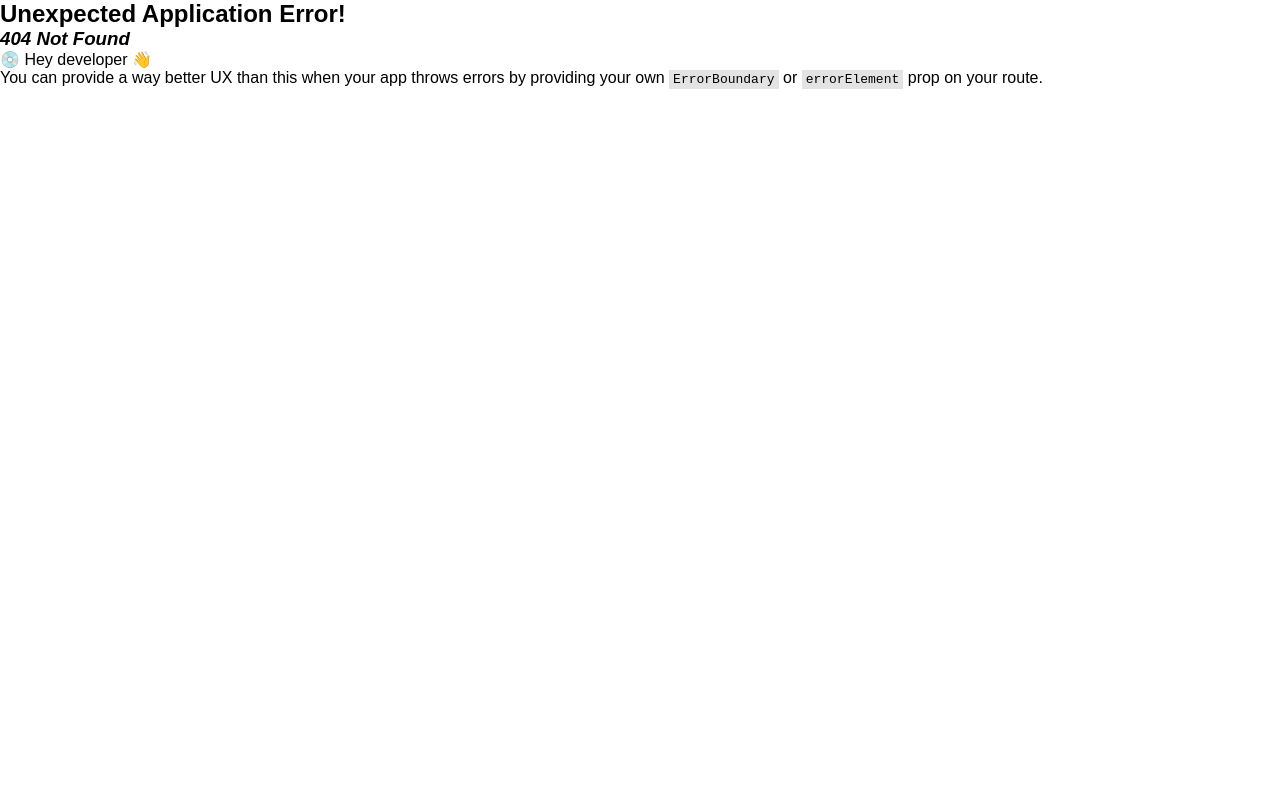
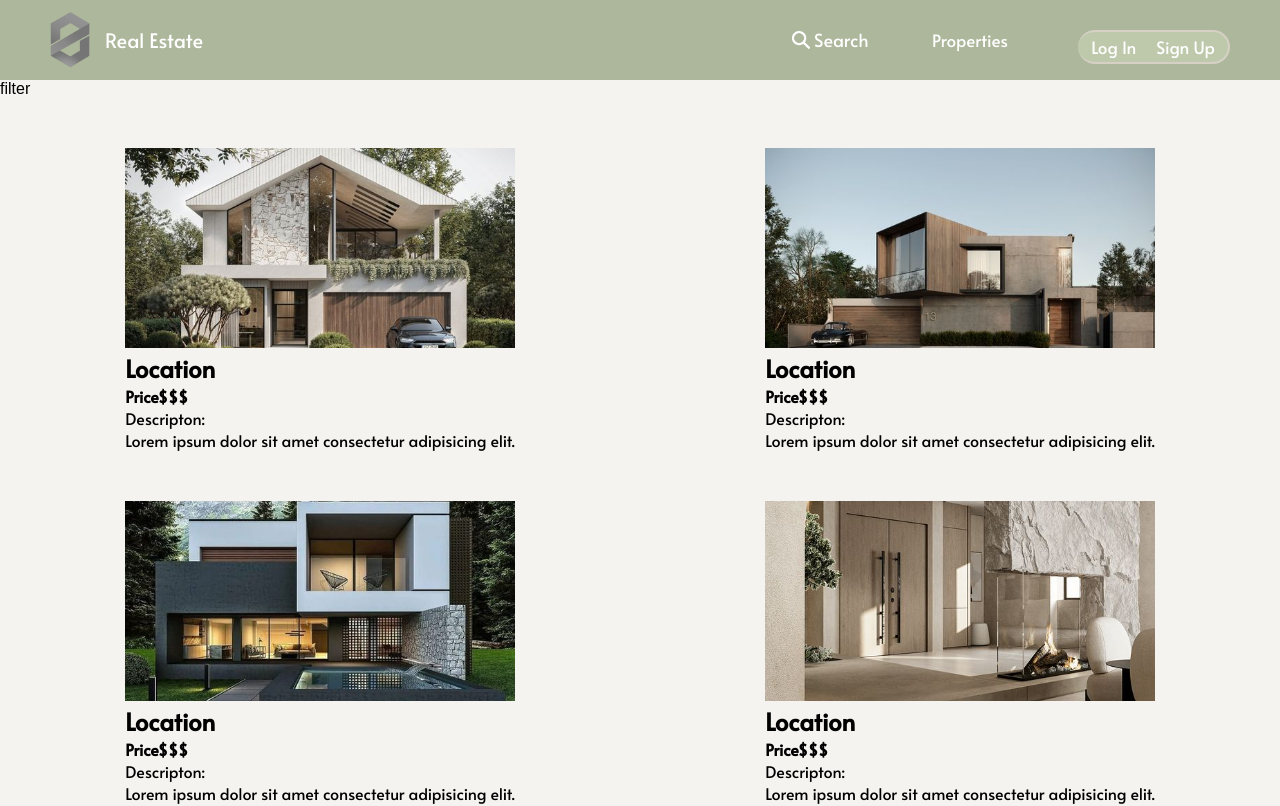
Before and after one commit to gentkoshii/RealEstateListingsPlatform, a React (Vite) app in the folder react-estate/: page /properties in a window 1280 px wide. Before the commit this address had no page. Shown: the top 806 px of the page. Built offline with nearby package versions, Linux system fonts and the light colour scheme; a web font is replaced by a local one.

Commit message:
added files for properties, to be added to later

```diff
--- a/react-estate/src/Components/navbar/navbar.jsx
+++ b/react-estate/src/Components/navbar/navbar.jsx
@@ -1,9 +1,9 @@
 import { useState } from "react";
 import "./navbar.scss"
 
-function Navbar(){
+function Navbar() {
     const [open, setOpen] = useState(false)
-    return(
+    return (
         <nav>
             <div className="navLeft">
                 <img src="./public\Icons\logo.png" alt="Logo" />
@@ -17,16 +17,16 @@ function Navbar(){
                         </button>
                         <input type="text" name="Search" placeholder="Search" />
                     </form>
-                        <a href="">Properties</a>
+                    <a href="properties">Properties</a>
                 </div>
                 <div className="navAuthorization">
                     <a href="login">Log In</a>
                     <a href="signup">Sign Up</a>
                 </div>
                 <div className="navbarIcon">
-                        <img src="./public/Icons/menu2.png" alt="Hamburger-Menu" onClick={() => setOpen((prev)=> !prev)}/>
+                    <img src="./public/Icons/menu2.png" alt="Hamburger-Menu" onClick={() => setOpen((prev) => !prev)} />
                 </div>
-                    <div className={open ? "navbarMenu active" : "navbarMenu" }>
+                <div className={open ? "navbarMenu active" : "navbarMenu"}>
                     <a href="">Properties</a>
                     <a>Login</a>
                     <a>Sign Up</a>
--- /dev/null
+++ b/react-estate/src/Properties/properties.jsx
@@ -0,0 +1,90 @@
+import React from "react";
+import Navbar from "../Components/navbar/navbar";
+import HomeFooter from "../Components/homeFooter";
+import "./properties.scss";
+
+function properties() {
+    return (
+        <div className="properties">
+            <Navbar></Navbar>
+            <div className="filter">filter</div>
+            <div className="grid">
+                <div className="Property">
+                    <a href="">
+                        <img src="./House img\House1.jpg" alt="House Image" />
+                        <h2>Location</h2>
+                        <h4>Price$$$</h4>
+                        <p>Descripton: <br /> Lorem ipsum dolor sit amet consectetur adipisicing elit.</p>
+                    </a>
+                </div>
+                <div className="Property">
+                    <a href="">
+                        <img src="./House img\House2.jpg" alt="House Image" />
+                        <h2>Location</h2>
+                        <h4>Price$$$</h4>
+                        <p>Descripton: <br /> Lorem ipsum dolor sit amet consectetur adipisicing elit.</p>
+                    </a>
+                </div>
+                <div className="Property">
+                    <a href="">
+                        <img src="./House img\House3.jpg" alt="House Image" />
+                        <h2>Location</h2>
+                        <h4>Price$$$</h4>
+                        <p>Descripton: <br /> Lorem ipsum dolor sit amet consectetur adipisicing elit.</p>
+                    </a>
+                </div>
+                <div className="Property">
+                    <a href="">
+                        <img src="./House img\House4.jpg" alt="House Image" />
+                        <h2>Location</h2>
+                        <h4>Price$$$</h4>
+                        <p>Descripton: <br /> Lorem ipsum dolor sit amet consectetur adipisicing elit.</p>
+                    </a>
+                </div>
+                <div className="Property">
+                    <a href="">
+                        <img src="./House img\House5.jpg" alt="House Image" />
+                        <h2>Location</h2>
+                        <h4>Price$$$</h4>
+                        <p>Descripton: <br /> Lorem ipsum dolor sit amet consectetur adipisicing elit.</p>
+                    </a>
+                </div>
+                <div className="Property">
+                    <a href="">
+                        <img src="./House img\House6.jpg" alt="House Image" />
+                        <h2>Location</h2>
+                        <h4>Price$$$</h4>
+                        <p>Descripton: <br /> Lorem ipsum dolor sit amet consectetur adipisicing elit.</p>
+                    </a>
+                </div>
+                <div className="Property">
+                    <a href="">
+                        <img src="./House img\House7.jpg" alt="House Image" />
+                        <h2>Location</h2>
+                        <h4>Price$$$</h4>
+                        <p>Descripton: <br /> Lorem ipsum dolor sit amet consectetur adipisicing elit.</p>
+                    </a>
+                </div>
+                <div className="Property">
+                    <a href="">
+                        <img src="./House img\House8.jpg" alt="House Image" />
+                        <h2>Location</h2>
+                        <h4>Price$$$</h4>
+                        <p>Descripton: <br /> Lorem ipsum dolor sit amet consectetur adipisicing elit.</p>
+                    </a>
+                </div>
+                <div className="Property">
+                    <a href="">
+                        <img src="./House img\House9.jpg" alt="House Image" />
+                        <h2>Location</h2>
+                        <h4>Price$$$</h4>
+                        <p>Descripton: <br /> Lorem ipsum dolor sit amet consectetur adipisicing elit.</p>
+                    </a>
+                </div>
+
+            </div>
+            <HomeFooter></HomeFooter>
+        </div>
+    )
+}
+export default properties
--- /dev/null
+++ b/react-estate/src/Properties/properties.scss
@@ -0,0 +1,53 @@
+@import "./src/responsive.scss";
+
+.properties {
+    display: flex;
+    flex-direction: column;
+    height: 100%;
+    background-color: #F4F3EF;
+
+    @include lg {
+        height: 100%;
+    }
+
+    @include md {
+        height: 100%;
+    }
+
+    .grid {
+        display: grid;
+        grid-template-columns: 1fr 1fr 1fr;
+        row-gap: 50px;
+        margin-top: 50px;
+        margin-bottom: 100px;
+
+        @include lg {
+            grid-template-columns: 1fr 1fr;
+        }
+
+        @include md {
+            grid-template-columns: 1fr;
+        }
+    }
+
+    .Property {
+        display: flex;
+        flex-direction: row;
+        justify-content: center;
+
+        img {
+            height: 200px;
+            width: 100%;
+            object-fit: cover;
+            //            border: 1px solid black;
+        }
+
+        h2,
+        h4,
+        p {
+            font-family: "Alata", sans-serif;
+        }
+
+
+    }
+}
--- a/react-estate/src/main.jsx
+++ b/react-estate/src/main.jsx
@@ -8,6 +8,8 @@ import {
 } from "react-router-dom";
 import Login from './Login/login.jsx';
 import SignUp from './Signup/signup.jsx';
+import Properties from './Properties/properties.jsx';
+
 
 const router = createBrowserRouter([
   {
@@ -22,6 +24,10 @@ const router = createBrowserRouter([
     path: "signup",
     element: <SignUp />,
   },
+  {
+    path: "properties",
+    element: <Properties />,
+  },
 ]);
 
 ReactDOM.createRoot(document.getElementById('root')).render(
```
Lines whose indentation alone changed are shown as unchanged.
